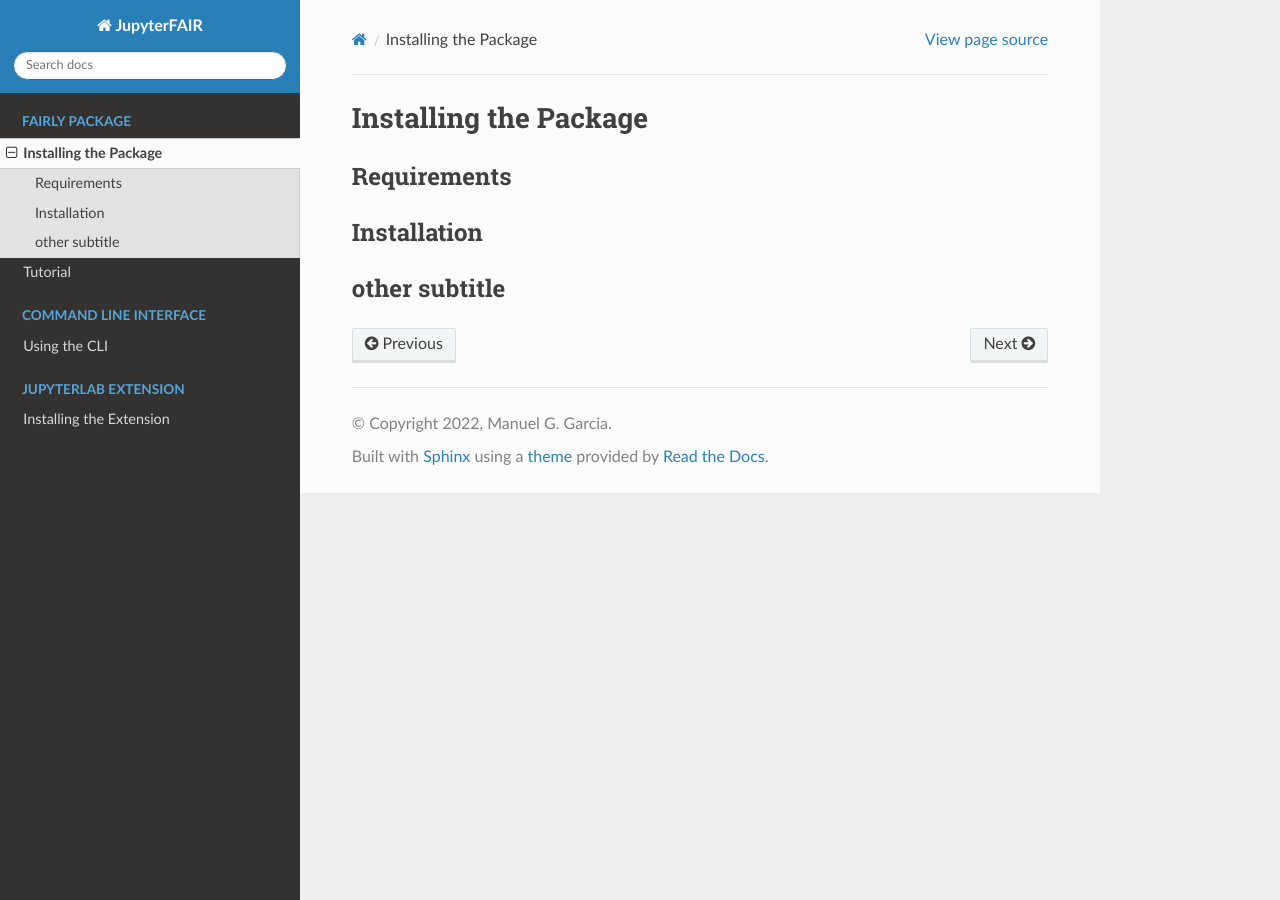
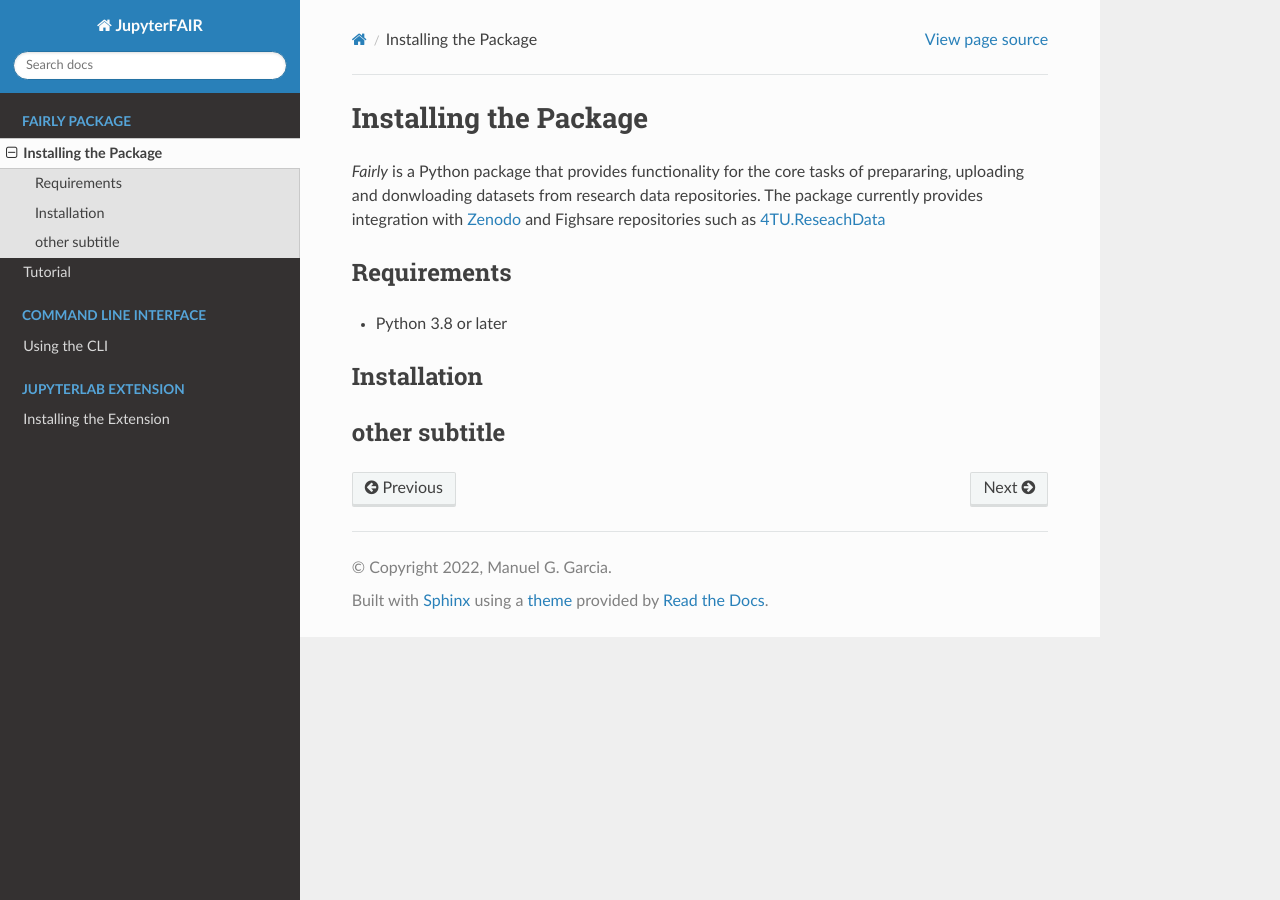
Before and after one commit to ITC-CRIB/jupyter-fairly, a Sphinx documentation site: the page built from docs/package/installation.rst, in a window 1280 px wide. Built offline with Sphinx 7.4.7 and the Read the Docs theme 2.0.0, drawn with Linux system fonts in a browser that asks for light colours.

Commit message:
add package description

```diff
--- a/docs/package/installation.rst
+++ b/docs/package/installation.rst
@@ -1,12 +1,22 @@
 Installing the Package
 ########################
 
+*Fairly* is a Python package that provides functionality for the core tasks of prepararing, uploading and donwloading datasets from research data repositories. The package currently provides integration with `Zenodo <https://zenodo.org/>`_ and Fighsare repositories such as `4TU.ReseachData <https://data.4tu.nl/>`_
 
 Requirements
 =================
 
+* Python 3.8 or later
+
 Installation
 =================
+
+.. code::shell
+
+    pip install fairly
+
+
+
 
 
 other subtitle
```
